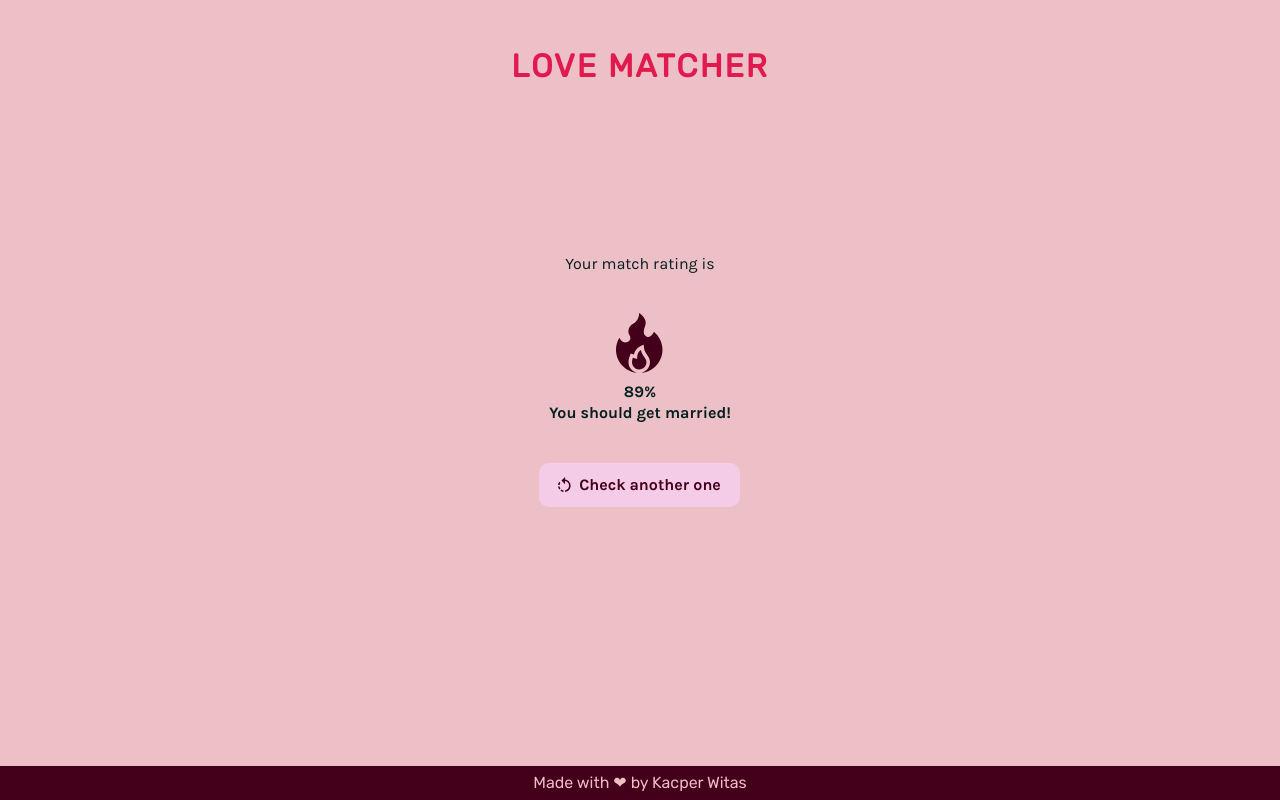
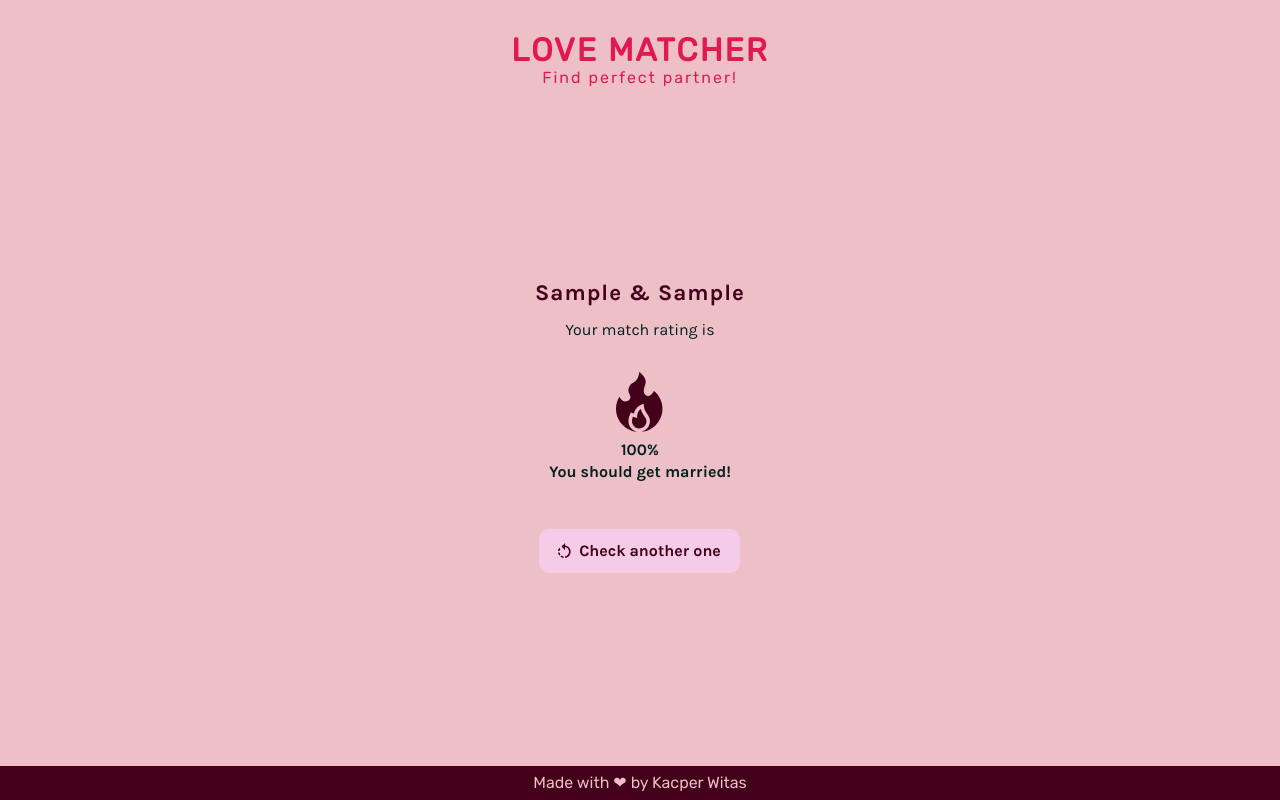
Before and after one commit to nemmtor/love-matcher, a React (Create React App) app: page / in a window 1280 px wide. Both pictures are taken after typing "Sample", "Sample" into the empty fields and a click on the button "MATCH". Built offline with nearby package versions, Linux system fonts and the light colour scheme.

Commit message:
Refactor some css

```diff
--- a/src/components/Layout/index.js
+++ b/src/components/Layout/index.js
@@ -7,6 +7,7 @@ export default function Layout({ children }) {
     <>
       <Title>
         <h1>LOVE MATCHER</h1>
+        <p>Find perfect partner!</p>
       </Title>
       <Content>{children}</Content>
       <Footer>Made with ❤ by Kacper Witas</Footer>
--- a/src/components/Layout/styles.js
+++ b/src/components/Layout/styles.js
@@ -6,7 +6,6 @@ export const Content = styled.main`
          flex-direction: column;
          align-items: center;
          justify-content: center;
-         min-height: 70vh;
        `;
 
 export const Title = styled.header`
@@ -14,6 +13,7 @@ export const Title = styled.header`
   color: ${(props) => props.theme.colors.pink};
   text-align: center;
   letter-spacing: 2px;
+  margin-top: 2rem;
 
   h1 {
     margin: 0;
@@ -22,10 +22,6 @@ export const Title = styled.header`
 
 export const Footer = styled.footer`
   font-family: Rubik;
-  position: absolute;
-  bottom: 0;
-  left: 0;
-  width: 100%;
   text-align: center;
   background: ${(props) => props.theme.colors.dark1};
   color: ${(props) => props.theme.colors.light2};
--- a/src/components/Result/index.js
+++ b/src/components/Result/index.js
@@ -4,7 +4,9 @@ import queryString from 'query-string';
 
 import back from '../../assets/back.svg';
 import fire from '../../assets/fire.svg';
-import { BackButton, ScoreContainer, Text } from './styles';
+import {
+  BackButton, Names, ScoreContainer, Text,
+} from './styles';
 import ShowError from './ShowError';
 
 export default function Result({ location }) {
@@ -18,17 +20,24 @@ export default function Result({ location }) {
   if (!name1 || !name2) return <ShowError handleClick={routeToRoot} />;
 
   return (
-    <div>
+    <>
+      <Names>
+        {name1[0].toUpperCase() + name1.substring(1).toLowerCase()}
+        {' '}
+        &
+        {' '}
+        {name2[0].toUpperCase() + name2.substring(1).toLowerCase()}
+      </Names>
       <Text>Your match rating is</Text>
       <ScoreContainer>
         <img src={fire} alt="fire" />
-        <Text>89%</Text>
+        <Text>100%</Text>
         <Text>You should get married!</Text>
       </ScoreContainer>
       <BackButton type="Button" onClick={routeToRoot}>
         <img src={back} alt="Back" />
         Check another one
       </BackButton>
-    </div>
+    </>
   );
 }
--- a/src/components/Result/styles.js
+++ b/src/components/Result/styles.js
@@ -1,15 +1,24 @@
-import styled from 'styled-components'
+import styled from 'styled-components';
 
 export const Text = styled.p`
          text-align: center;
          color: ${(props) => props.theme.colors.dark2};
        `;
 
+export const Names = styled.p`
+         text-align: center;
+         font-weight: 700;
+         letter-spacing: 1px;
+         color: ${(props) => props.theme.colors.dark1};
+         margin-bottom: 1rem;
+         font-size: 1.4rem;
+       `;
+
 export const ScoreContainer = styled.div`
          display: flex;
          flex-direction: column;
          align-items: center;
-         margin: 2.5rem 0;
+         margin: 2rem 0 3rem;
 
          img {
            height: 60px;
@@ -32,7 +41,6 @@ export const BackButton = styled.button`
          outline: none;
          border: none;
          background: ${(props) => props.theme.colors.light1};
-         margin-top: 2rem;
          padding: 0.8rem 1.2rem;
          border-radius: 10px;
          cursor: pointer;
--- a/src/index.css
+++ b/src/index.css
@@ -16,6 +16,7 @@
 
 html {
   font-family: Karla, sans-serif;
+  height: 100%;
 }
 
 * {
@@ -25,11 +26,14 @@ html {
 }
 
 body {
-  min-height: 100vh;
+  height: 100%;
+}
+
+#root {
+  min-height: 100%;
   background: #edbfc6;
-  display: flex;
-  flex-direction: column;
-  align-items: center;
-  padding: 3rem 1rem;
   position: relative;
+  display: grid;
+  grid-template-rows: auto 1fr auto;
+  grid-template-columns: 100%;
 }
```
